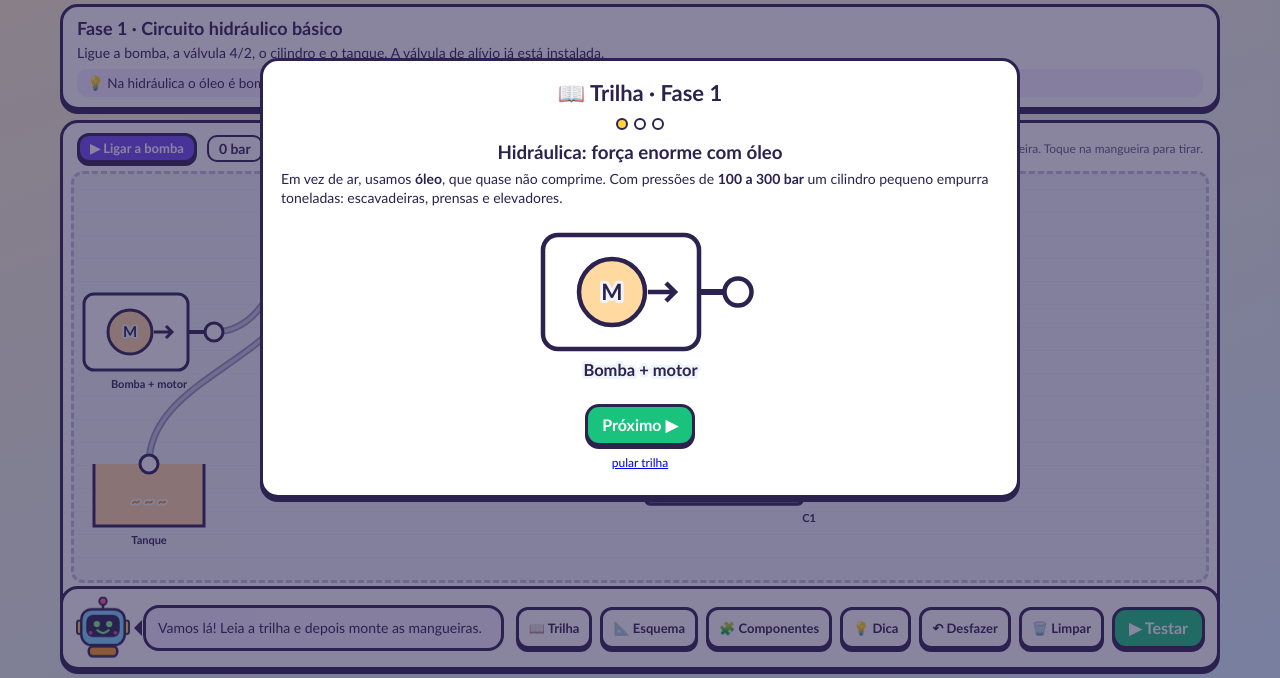
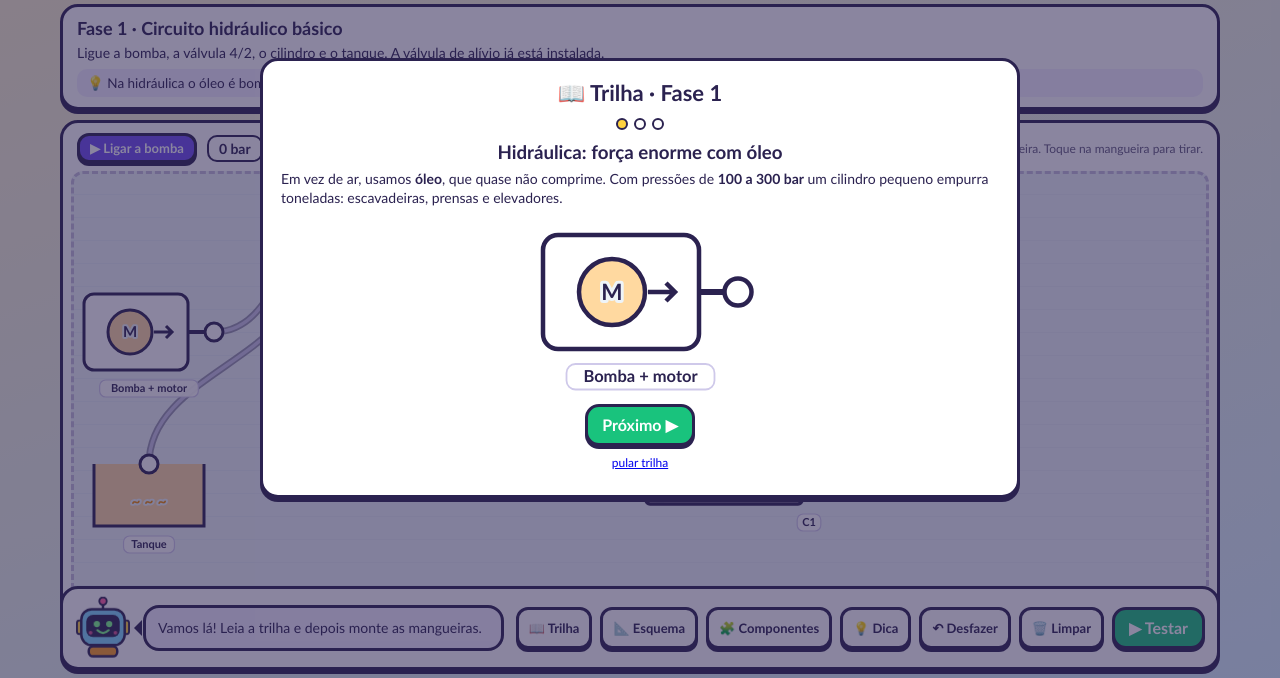
Before and after one commit to alexaia0523-maker/Portal, a plain HTML site: page games/hidraulica.html in a window 1280 px wide. Shown: the part 122-800 px from the top of the page. Drawn offline with Linux system fonts and the light colour scheme.

Commit message:
Pneumática/Hidráulica: rótulos dos terminais legíveis (sem sobreposição)
Co-Authored-By: Claude Sonnet 5.5 <noreply@anthropic.com>
Claude-Session: https://claude.ai/code/session_016C43CHgj6wA2eYD2UPx5kk

```diff
--- a/games/hidraulica.html
+++ b/games/hidraulica.html
@@ -258,6 +258,7 @@ function portPos(n){const [id,p]=n.split('.');const c=sim.comps[id],d=sim.D[c.ty
 function esc(s){return String(s).replace(/&/g,'&amp;').replace(/</g,'&lt;')}
 function drawComp(c,sm,st){const D=sm.D[c.type],w=D.w,h=D.h;let g='';const pr=n=>st&&sm.press.has(c.id+'.'+n);
  const T=(x,y,t,sz=11,col=INK,a='middle',wt=800)=>`<text x="${x}" y="${y}" text-anchor="${a}" font-size="${sz}" font-weight="${wt}" fill="${col}" stroke="#eef4f8" stroke-width="4" paint-order="stroke" stroke-linejoin="round">${esc(t)}</text>`;
+ const PL=(x,y,t,sz=11,col=INK,a='middle',wt=800)=>{const w=String(t).length*sz*.62+10,x0=a==='start'?x-4:a==='end'?x-w+4:x-w/2;return `<rect x="${x0}" y="${y-sz-1}" width="${w}" height="${sz+6}" rx="6" fill="#fff" fill-opacity=".93" stroke="#cfc9ea" stroke-width="1.2"/><text x="${x}" y="${y}" text-anchor="${a}" font-size="${sz}" font-weight="${wt}" fill="${col}">${esc(t)}</text>`};
  if(c.type==='SRC'){g+=`<rect x="0" y="0" width="${w-26}" height="${h}" rx="10" fill="#fff" stroke="${INK}" stroke-width="3"/><circle cx="46" cy="${h/2}" r="22" fill="${COLL}" stroke="${INK}" stroke-width="3"/>`+(HID?T(46,h/2+5,'M',15)+`<path d="M70 ${h/2}h18m-6-6 6 6-6 6" stroke="${INK}" stroke-width="3" fill="none"/>`:T(46,h/2+5,'~',22)+`<path d="M70 ${h/2}h18m-6-6 6 6-6 6" stroke="${INK}" stroke-width="3" fill="none"/>`)+`<line x1="${w-26}" y1="${h/2}" x2="${w}" y2="${h/2}" stroke="${INK}" stroke-width="4"/>`}
  else if(c.type==='TANK'){g+=`<path d="M0 0V${h}H${w}V0" fill="${COLL}" stroke="${INK}" stroke-width="3"/>`+T(w/2,h/2+12,'~ ~ ~',16,COL)+`<line x1="${w/2}" y1="0" x2="${w/2}" y2="-4" stroke="${INK}" stroke-width="3"/>`}
  else if(/^V4?[235]{1,2}$/.test(c.type)&&D.sq){const n=D.sq,sw=w/n,act=c.type==='V43'?[1,0,2][c.s||0]:c.s||0;
@@ -273,16 +274,17 @@ function drawComp(c,sm,st){const D=sm.D[c.type],w=D.w,h=D.h;let g='';const pr=n=
   if(c.type==='CYL1'){const sx=px+8,ex=bodyR-4,k=8,seg=(ex-sx)/k;let d=`M${sx} ${h/2}`;for(let i=0;i<k;i++)d+=`L${sx+seg*(i+.5)} ${h/2+(i%2?-9:9)}`;d+=`L${ex} ${h/2}`;g+=`<path d="${d}" fill="none" stroke="${INK}" stroke-width="2"/>`}
   g+=`<rect x="12" y="0" width="${bodyR-12}" height="${h}" rx="4" fill="none" stroke="${INK}" stroke-width="3.5"/><rect x="${px}" y="3" width="8" height="${h-6}" fill="${INK}"/><line x1="${px+8}" y1="${h/2}" x2="${rodEnd}" y2="${h/2}" stroke="#888" stroke-width="9"/><line x1="${bodyR}" y1="${h/2}" x2="${rodEnd}" y2="${h/2}" stroke="#bbb" stroke-width="6"/><rect x="${rodEnd}" y="${h/2-16}" width="14" height="32" fill="#7a6bd6" stroke="${INK}" stroke-width="3"/>`}
  else if(c.type==='FC'){const on=st&&sm.press.has(c.id+'.IN');g+=`<rect x="0" y="0" width="${w}" height="${h}" rx="8" fill="#fff" stroke="${INK}" stroke-width="3"/><line x1="0" y1="22" x2="${w}" y2="22" stroke="${on?COL:INK}" stroke-width="3"/><path d="M34 6v10M34 38V28M50 6v10M50 38V28" stroke="${INK}" stroke-width="4"/><path d="M12 36l66-28" stroke="${INK}" stroke-width="2" />`+T(8,13,'IN',9,INK,'start')+T(w-8,13,'OUT',9,INK,'end')}
- else if(c.type==='REL'){const on=st&&sm.hasRelief&&sm.stall&&sm.pump;g+=`<rect x="0" y="0" width="${w}" height="${h}" rx="8" fill="${on?'#ffe3d0':'#fff'}" stroke="${INK}" stroke-width="3"/><path d="M${w/2} 8v14l-9 5 18 7-18 7 9 5v9" fill="none" stroke="${INK}" stroke-width="2.5"/><path d="M${w/2-18} 18 ${w/2-18} 46 ${w/2-10} 46" fill="none" stroke="${INK}" stroke-width="2"/>`+(on?T(w/2,h+14,'ABRIU!',10,'#c0182c'):'')}
- else if(c.type==='MAN'){const b=st?sm.bar:0,ang=-130+Math.min(1,b/(HID?160:8))*260;g+=`<circle cx="25" cy="25" r="23" fill="#fff" stroke="${INK}" stroke-width="3"/><line x1="25" y1="25" x2="${25+16*Math.sin(ang*Math.PI/180)}" y2="${25-16*Math.cos(ang*Math.PI/180)}" stroke="#d6243a" stroke-width="3"/>`+T(25,41,Math.round(b),9,INK)}
+ else if(c.type==='REL'){const on=st&&sm.hasRelief&&sm.stall&&sm.pump;g+=`<rect x="0" y="0" width="${w}" height="${h}" rx="8" fill="${on?'#ffe3d0':'#fff'}" stroke="${INK}" stroke-width="3"/><path d="M${w/2} 8v14l-9 5 18 7-18 7 9 5v9" fill="none" stroke="${INK}" stroke-width="2.5"/><path d="M${w/2-18} 18 ${w/2-18} 46 ${w/2-10} 46" fill="none" stroke="${INK}" stroke-width="2"/>`+(on?T(w/2,h+16,'ABRIU!',10,'#c0182c'):'')}
+ else if(c.type==='MAN'){const b=st?sm.bar:0,ang=-130+Math.min(1,b/(HID?160:8))*260;g+=`<circle cx="25" cy="25" r="23" fill="#fff" stroke="${INK}" stroke-width="3"/><line x1="25" y1="25" x2="${25+16*Math.sin(ang*Math.PI/180)}" y2="${25-16*Math.cos(ang*Math.PI/180)}" stroke="#d6243a" stroke-width="3"/>`+T(25,34,Math.round(b),9,INK)}
  // portas
  for(const p in D.ports){const d=D.ports[p],fl=d[4]||'',vent=fl.includes('x');
   if(vent){g+=`<path d="M${d[0]-6} ${d[1]+4}l6 -9 6 9z" fill="#fff" stroke="${INK}" stroke-width="2" transform="rotate(0)"/>`}
   else{const hot=hl&&hl.includes(c.id+'.'+p);g+=`<circle class="pt${hot?' ring':''}" data-t="${c.id}.${p}" cx="${d[0]}" cy="${d[1]}" r="${hot?13:9}" fill="${sel===c.id+'.'+p?'#ffd23f':hot?'#fff3a0':'#fff'}" stroke="${hot?'#d6243a':INK}" stroke-width="3"/>`;
-   const lx=d[0]+d[2]*(-0)+(d[2]?d[2]*16:0),ly=d[1]+(d[3]?d[3]*16:0)+4;
-   if(!/^[SCT]/.test(c.id)||c.type.startsWith('V')||c.type==='CYL1'||c.type==='CYL2'||c.type==='FC'||c.type==='REL'||c.type==='MAN'){if(!(c.type==='SRC'||c.type==='TANK'))g+=T(d[0]+(d[2]?d[2]*17:12),d[1]+(d[3]===-1?-14:d[3]===1?20:4),p,10,'#5b4fa8',d[2]?(d[2]>0?'start':'end'):'start',900)}}}
+   if(!(c.type==='SRC'||c.type==='TANK')){let lx,ly,an='start';
+    if(d[3]){lx=d[0]+12;ly=d[1]+(d[3]===-1?-8:18)}else{lx=d[0]+d[2]*15;ly=d[1]-12;an='middle'}
+        g+=PL(lx,ly,p,10,'#5b4fa8',an,900)}}}
  // rotulo
- const lab=c.label||c.id;const ly=c.type.startsWith('CYL')?h+18:h+18;g+=T(w/2+(c.type.startsWith('CYL')?60:0),ly+(c.type==='REL'?10:0),lab,11,INK);
+ const lab=c.label||c.id,botp=/^(V|MAN)/.test(c.type);g+=c.type==='REL'?PL(w+10,h/2+4,lab,11,INK,'start'):PL(w/2+(c.type.startsWith('CYL')?60:0),botp?h+42:h+22,lab,11,INK);
  // atuadores
  const bt=(x,y,ww,t,fill,attr)=>`<g class="vbtn" ${attr}><rect x="${x}" y="${y}" width="${ww}" height="28" rx="8" fill="${fill}" stroke="${INK}" stroke-width="3"/><text x="${x+ww/2}" y="${y+19}" text-anchor="middle" font-size="12" font-weight="900" fill="${INK}" pointer-events="none">${t}</text></g>`;
  if(c.act==='push'){g+=bt(-90,h/2-14,54,'⬇ '+c.id,(c.s?'#ffd23f':'#fff'),`data-b="${c.id}:push"`)+bt(-32,h/2-14,28,latch[c.id]?'🔒':'🔓',latch[c.id]?'#d6f7e7':'#fff',`data-b="${c.id}:lock"`)}
@@ -294,7 +296,7 @@ function drawComp(c,sm,st){const D=sm.D[c.type],w=D.w,h=D.h;let g='';const pr=n=
 function hosePath(a,b){const A=portPos(a),B=portPos(b),dist=Math.hypot(A.x-B.x,A.y-B.y),k=Math.min(90,dist/2+24);
  return `M${A.x} ${A.y}C${A.x+A.dx*k} ${A.y+A.dy*k} ${B.x+B.dx*k} ${B.y+B.dy*k} ${B.x} ${B.y}`}
 function renderScene(level,wires,sm,opts={}){
- let W=0,H=0;for(const id in sm.comps){const c=sm.comps[id],D=sm.D[c.type];W=Math.max(W,c.x+D.w+(c.type.startsWith('CYL')?60:0));H=Math.max(H,c.y+D.h+34)}
+ let W=0,H=0;for(const id in sm.comps){const c=sm.comps[id],D=sm.D[c.type];W=Math.max(W,c.x+D.w+(c.type.startsWith('CYL')?60:0));H=Math.max(H,c.y+D.h+62)}
  W+=70;H+=20;let s='',hs='';
  const press=sm.press;
  const all=[...(level.pre||[]).map(w=>({w,lk:true})),...wires.map(w=>({w,lk:false}))];
```
Also changed, not shown: games/pneumatica.html (+8 -6 lines).
